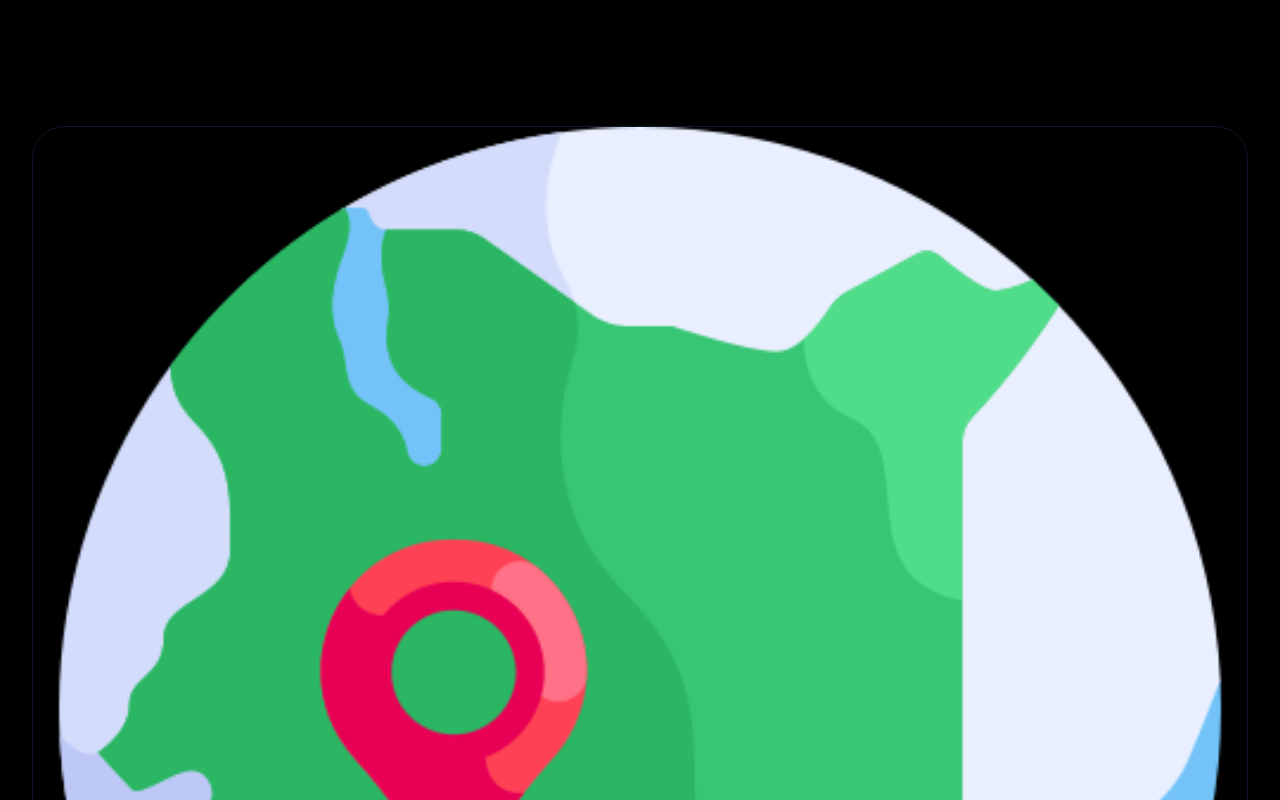
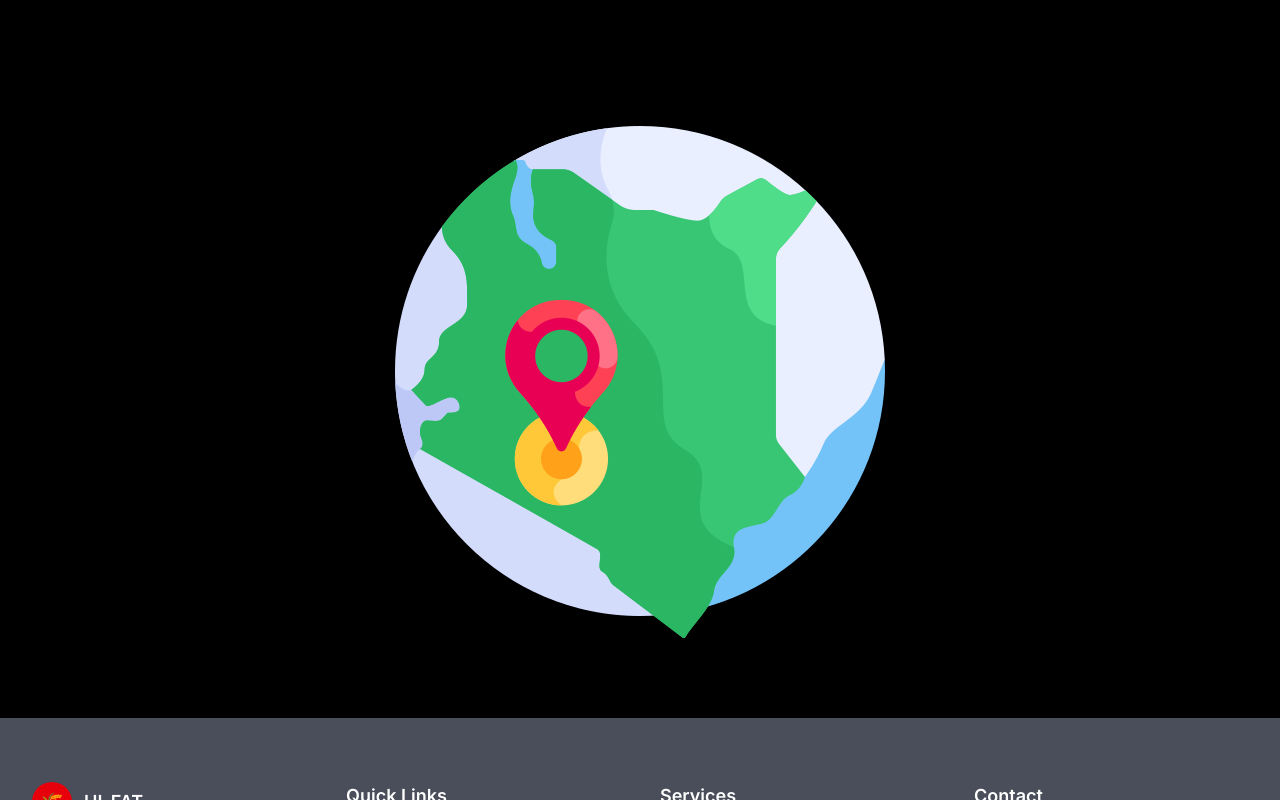
Before and after one commit to Prometheus-onyx/AgricProj, a React (Vite) app in the folder client/: page / in a window 1280 px wide. Shown: the part 2760-3560 px from the top of the page. Built offline with nearby package versions, Linux system fonts and the light colour scheme; the HTML template or start-up script is replaced by a standard one.

Commit message:
Changed Map size

```diff
--- a/client/src/sections/Map.jsx
+++ b/client/src/sections/Map.jsx
@@ -4,18 +4,14 @@ import Nairobi from "../assets/nairobi.png";
 const Map = () => {
   return (
 <section className="bg-black py-20">
-      <div className="mx-auto max-w-7xl px-6 lg:px-8">
-        <div className="overflow-hidden rounded-[2rem] border shadow-xl">
-
+  <div className="mx-auto max-w-5xl px-6">
     <NavLink to="/map">
       <img
         src={Nairobi}
         alt="Nairobi Map"
-              className="h-auto w-full object-cover transition hover:scale-105"
+        className="mx-auto w-[70%] max-w-lg transition duration-500 hover:scale-105"
       />
     </NavLink>
-
-        </div>
   </div>
 </section>
   );
```
Lines whose indentation alone changed are shown as unchanged.
